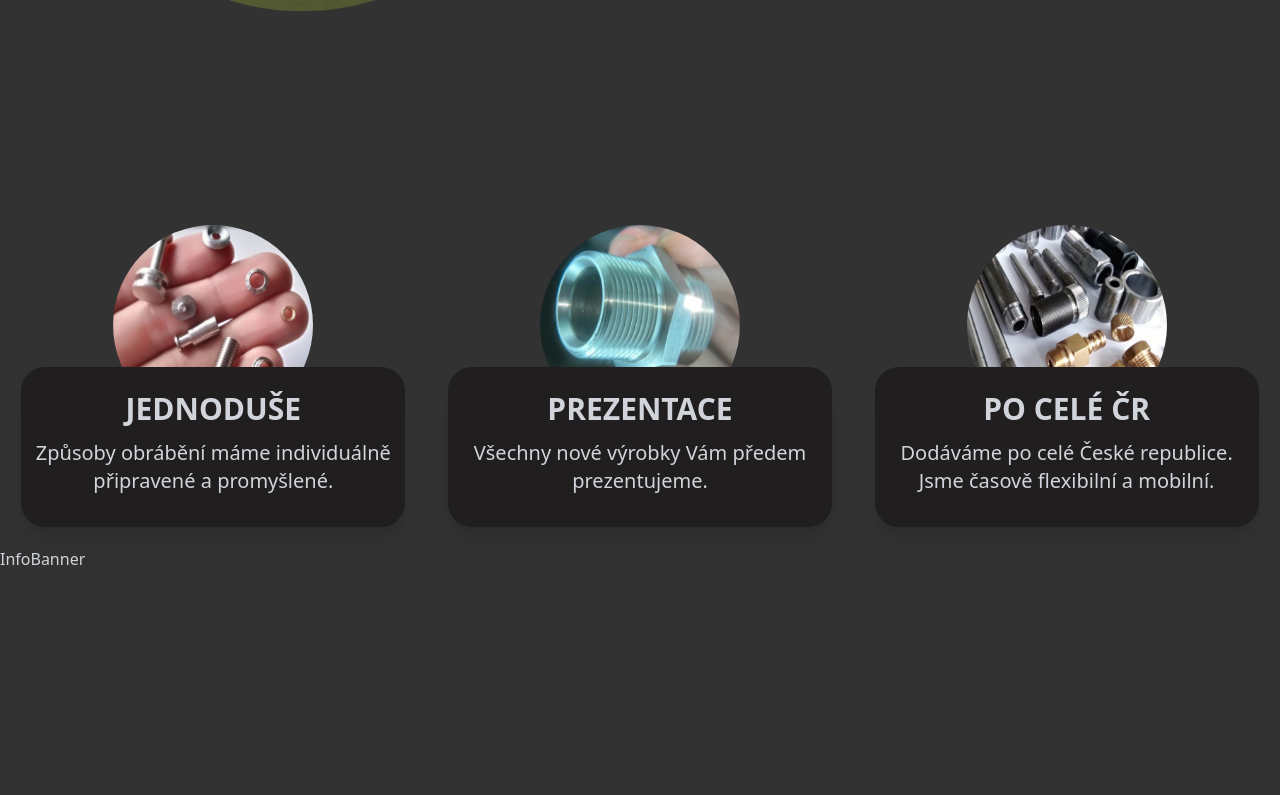
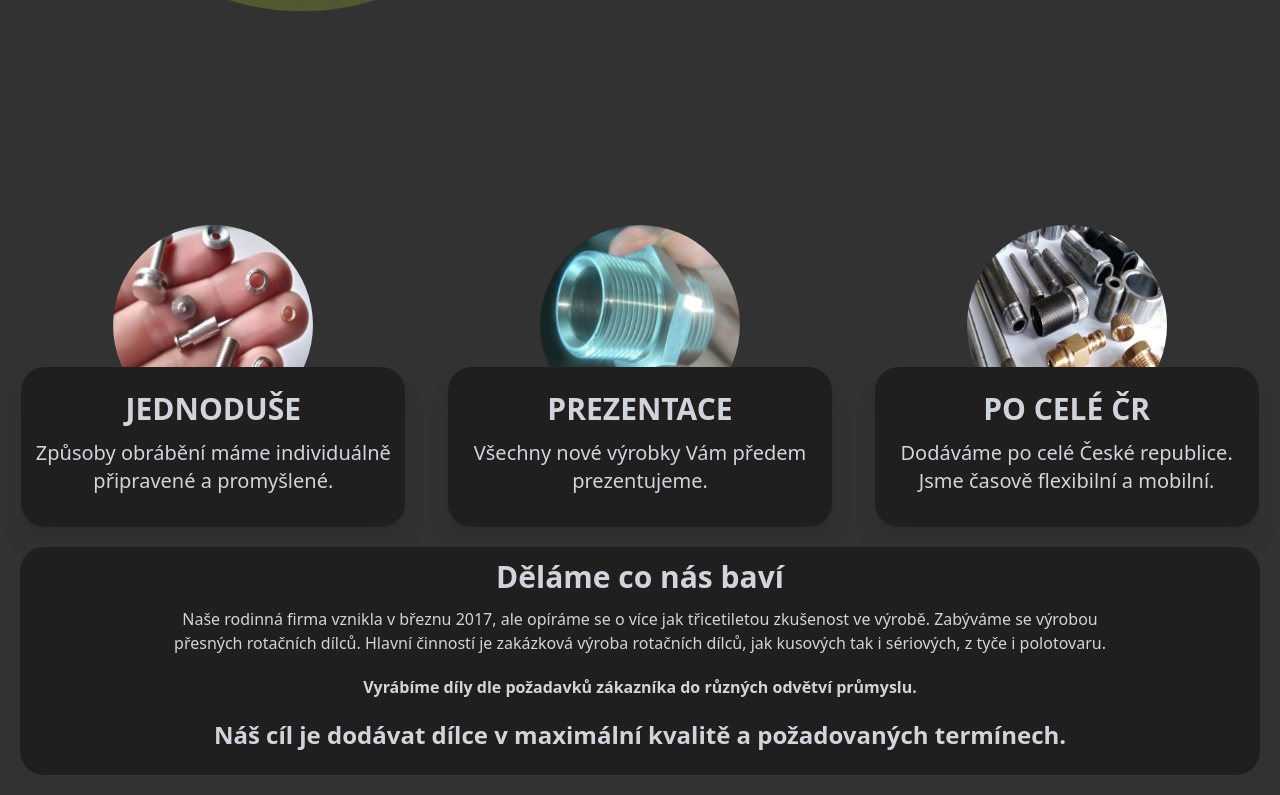
Before and after one commit to Nimirou/vejras-app, a Next.js app: page / in a window 1280 px wide. Shown: the part 647-1442 px from the top of the page. Before the commit the page ends 1218 px from the top, so only its background shows below. Built offline with nearby package versions, Linux system fonts and the light colour scheme.

Commit message:
feat: adding InfoBanner component

```diff
--- a/components/InfoBanner.js
+++ b/components/InfoBanner.js
@@ -1,7 +1,23 @@
 import React from "react";
 
 function InfoBanner() {
-  return <div>InfoBanner</div>;
+  return (
+    <div className="text-center relative bg-[#201E1E] rounded-3xl m-5  hover:border-main-green hover:border-4 border-4 border-transparent">
+      <div className="text-3xl font-bold pt-2">Děláme co nás baví</div>
+      <div className="sm:pl-36 pt-3 sm:pr-36">
+        Naše rodinná firma vznikla v březnu 2017, ale opíráme se o více jak
+        třicetiletou zkušenost ve výrobě. Zabýváme se výrobou přesných rotačních
+        dílců. Hlavní činností je zakázková výroba rotačních dílců, jak kusových
+        tak i sériových, z tyče i polotovaru.
+      </div>
+      <div className="p-5 text-l font-bold">
+        Vyrábíme díly dle požadavků zákazníka do různých odvětví průmyslu.
+      </div>
+      <div className="pb-5 text-2xl font-bold">
+        Náš cíl je dodávat dílce v maximální kvalitě a požadovaných termínech.
+      </div>
+    </div>
+  );
 }
 
 export default InfoBanner;
```
